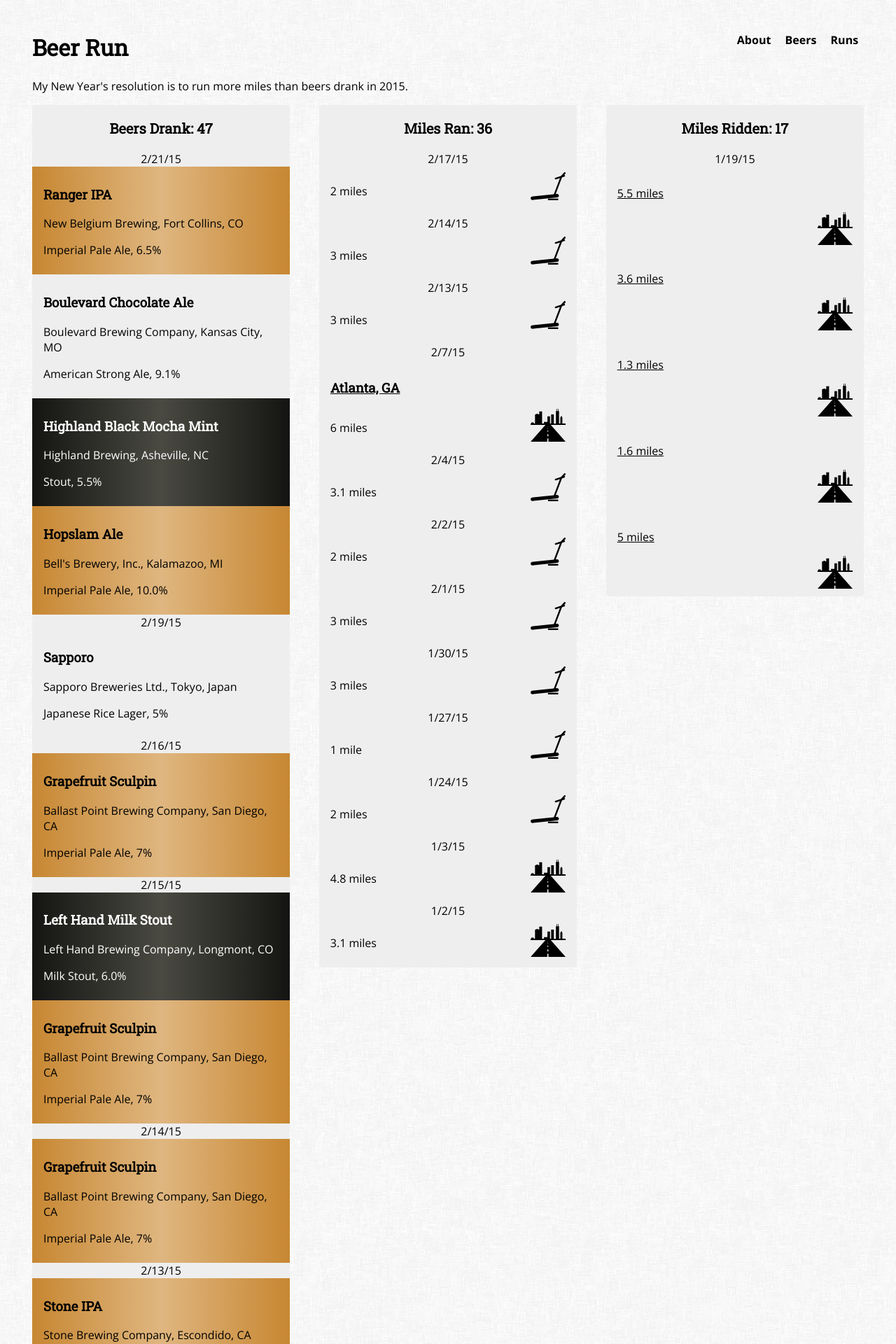
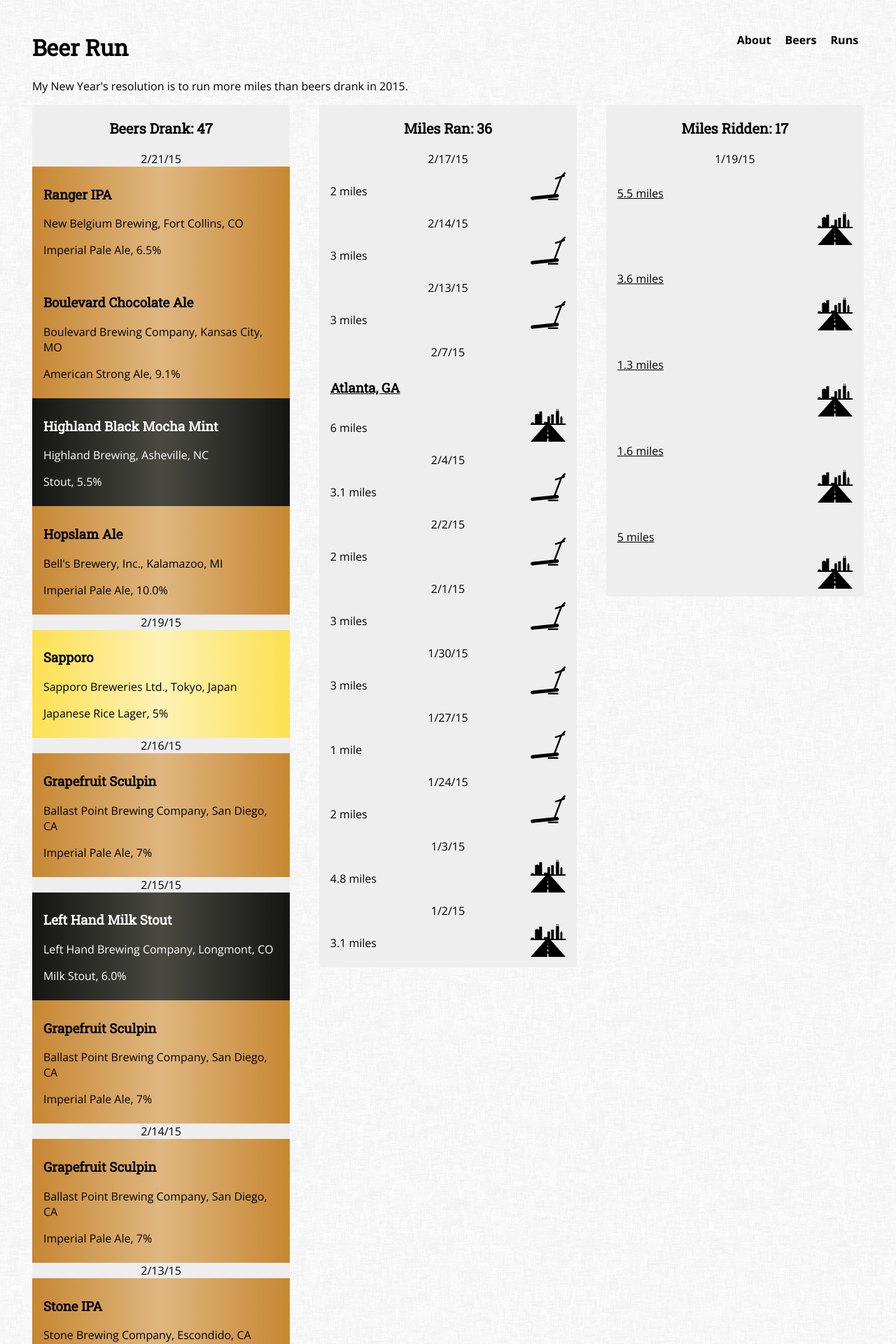
Before and after one commit to rhewitt22/beer-run, a Jekyll site: the page built from index.html, in a window 1280 px wide. Shown: the top 1920 px of the page at 70% size. Built offline with Jekyll 4.4.1, drawn with Linux system fonts in a browser that asks for light colours; nearby versions of some CDN libraries.

Commit message:
Updated _beer-styles.scss

```diff
--- a/_sass/_beer-styles.scss
+++ b/_sass/_beer-styles.scss
@@ -1,4 +1,5 @@
-.imperial-pale-ale {
+.imperial-pale-ale,
+.american-strong-ale {
   background-color: #c78732;
   background-image: linear-gradient(to right, #c78732, lighten(#c78732, 20), #c78732);
 }
@@ -31,3 +32,9 @@
   background-color: #660f0b;
   background-image: linear-gradient(to right, #660f0b, lighten(#660f0b, 20), #660f0b);
 }
+
+.japanese-rice-lager,
+.pilsner {
+  background-color: #fce051;
+  background-image: linear-gradient(to right, #fce051, lighten(#fce051, 20), #fce051);
+}
```
